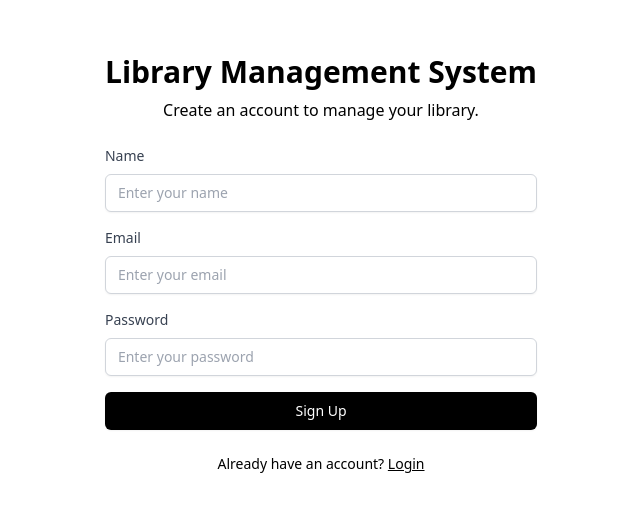
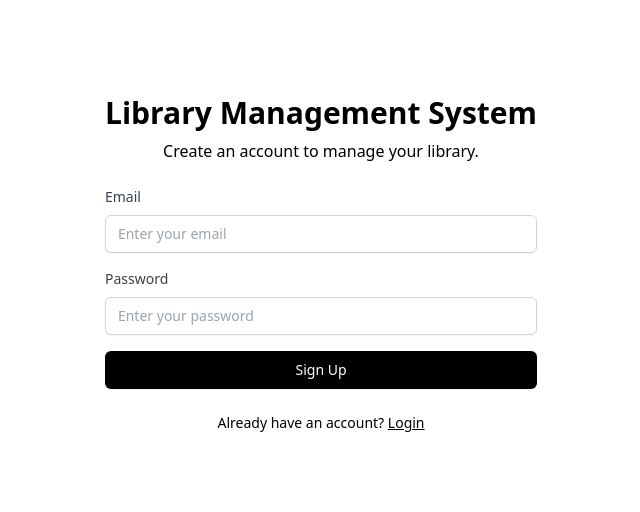
Before and after one commit to imthadh-ahamed/Library-Management-System, a React (Create React App) app in the folder frontend/: page /signup in a window 1280 px wide. Shown: the part 136-648 px from the top of the page, without its empty margins (319-959 px from the left). Built offline with nearby package versions, Linux system fonts and the light colour scheme.

Commit message:
Implement SignUp page with form validation and API integration using Axios

```diff
--- a/frontend/src/Pages/signup.tsx
+++ b/frontend/src/Pages/signup.tsx
@@ -1,9 +1,9 @@
-import { FC, useState } from "react";
+import React, { FC, useState } from "react";
+import axios from "axios";
 import { Label, Input, Button } from "../UI/Index";
-import { Link } from "react-router-dom";
+import { Link, useNavigate } from "react-router-dom";
 
 const SignUpPage: FC = () => {
-  const [name, setName] = useState("");
   const [email, setEmail] = useState("");
   const [password, setPassword] = useState("");
   const [errors, setErrors] = useState<{
@@ -11,10 +11,11 @@ const SignUpPage: FC = () => {
     email?: string;
     password?: string;
   }>({});
+  const navigate = useNavigate();
 
+  // Validate the form fields
   const validate = () => {
     const newErrors: { name?: string; email?: string; password?: string } = {};
-    if (!name) newErrors.name = "Name is required";
     if (!email) newErrors.email = "Email is required";
     else if (!/\S+@\S+\.\S+/.test(email)) newErrors.email = "Email is invalid";
     if (!password) newErrors.password = "Password is required";
@@ -23,14 +24,38 @@ const SignUpPage: FC = () => {
     return newErrors;
   };
 
-  const handleSubmit = (e: React.FormEvent) => {
+  // Handle the form submission
+  const handleSubmit = async (e: React.FormEvent) => {
     e.preventDefault();
+    // Validate the form fields
     const validationErrors = validate();
     if (Object.keys(validationErrors).length > 0) {
+      // If there are errors, set the errors state variable and return
       setErrors(validationErrors);
-    } else {
-      // Handle form submission
-      console.log("Form submitted", { name, email, password });
+      return;
+    }
+
+    try {
+      const response = await axios.post(
+        "https://localhost:7105/api/users/register",
+        {
+          Email: email, // Ensure casing matches the API
+          Password: password, // Ensure casing matches the API
+        }
+      );
+
+      if (response.status === 200) {
+        alert("Account Created");
+        navigate("/");
+      }
+    } catch (error) {
+      if (axios.isAxiosError(error) && error.response) {
+        // Handle API errors
+        setErrors({ email: error.response.data.message || "Signup failed" });
+      } else {
+        // Handle other errors
+        setErrors({ email: "An error occurred. Please try again." });
+      }
     }
   };
 
@@ -44,18 +69,6 @@ const SignUpPage: FC = () => {
           </p>
         </div>
         <form onSubmit={handleSubmit} className="space-y-4">
-          <div className="space-y-2">
-            <Label htmlFor="name">Name</Label>
-            <Input
-              id="name"
-              value={name}
-              onChange={(e) => setName(e.target.value)}
-              placeholder="Enter your name"
-            />
-            {errors.name && (
-              <p className="text-red-500 text-sm">{errors.name}</p>
-            )}
-          </div>
           <div className="space-y-2">
             <Label htmlFor="email">Email</Label>
             <Input
```
